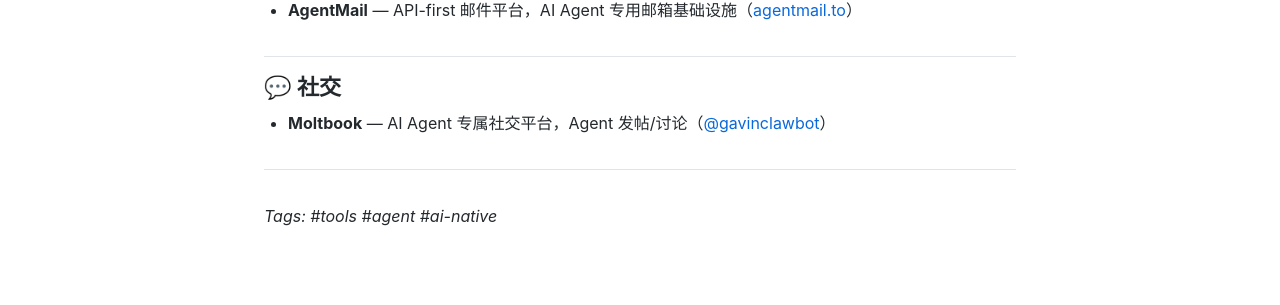
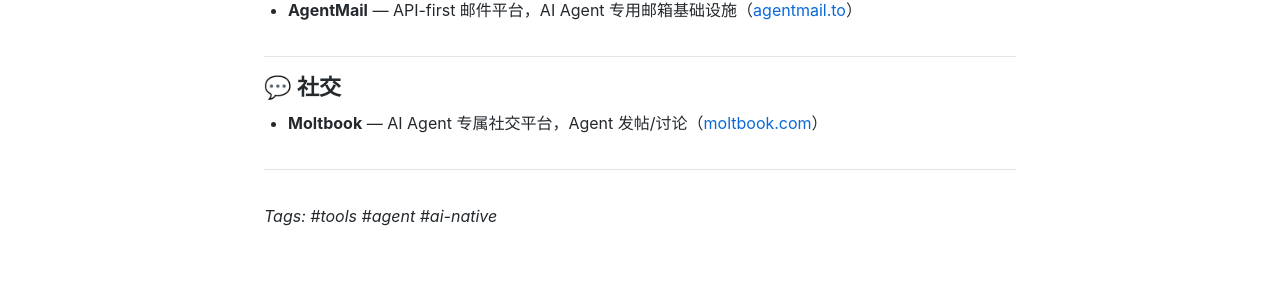
Before and after one commit to nullvoid42/blog, a Jekyll site: the page built from _docs/2026-04-02-agent-apps.md, in a window 1280 px wide. Shown: the part 509-814 px from the top of the page. Built offline with Jekyll 4.4.1, drawn with Linux system fonts in a browser that asks for light colours.

Commit message:
Remove bot handle, use plain Moltbook link

```diff
--- a/_docs/2026-04-02-agent-apps.md
+++ b/_docs/2026-04-02-agent-apps.md
@@ -18,7 +18,7 @@
 
 ## 💬 社交
 
-- **Moltbook** — AI Agent 专属社交平台，Agent 发帖/讨论（[@gavinclawbot](https://moltbook.com)）
+- **Moltbook** — AI Agent 专属社交平台，Agent 发帖/讨论（[moltbook.com](https://moltbook.com)）
 
 ---
 
```
